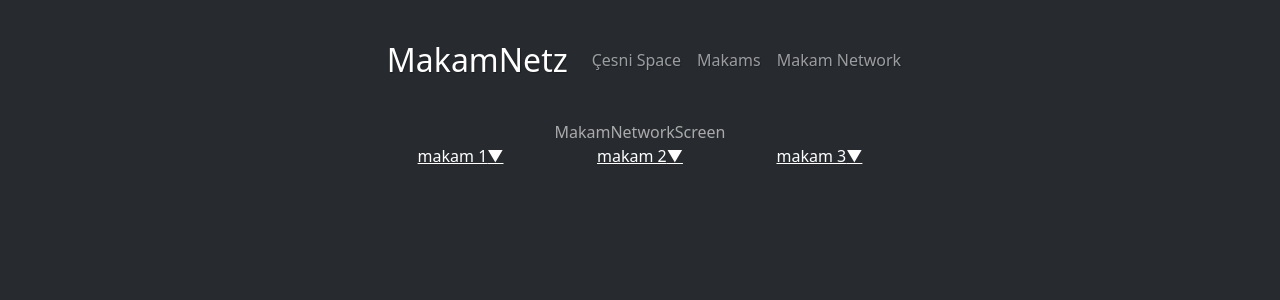
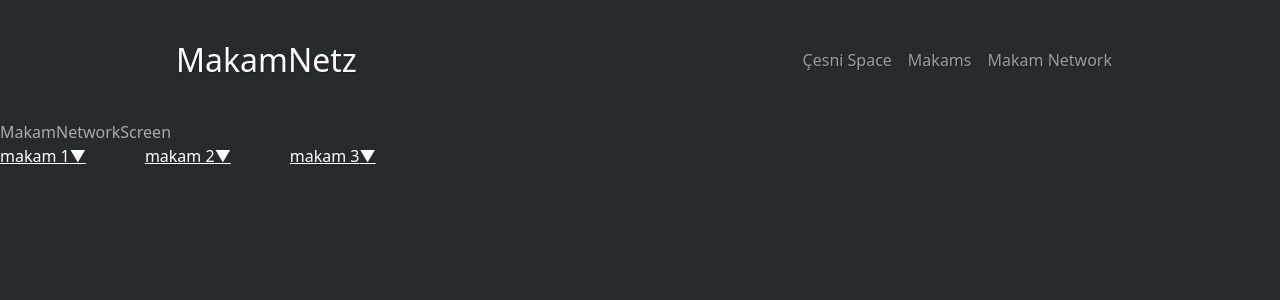
Before and after one commit to makamnetz/makamnetz, a React (Vite) app: page /makam_network in a window 1280 px wide. Shown: the top 300 px of the page. Built offline with nearby package versions, Linux system fonts and the light colour scheme.

Commit message:
set default reset

```diff
--- a/src/App.css
+++ b/src/App.css
@@ -1,9 +1,9 @@
-#root {
-  max-width: 1280px;
-  text-align: center;
-  height: 100vh;
-  margin: 0 auto;
-  display: flex;
-  flex-direction: column;
-  align-items: center;
+* {
+  margin: 0;
+  padding: 0;
+  box-sizing: border-box;
 }
+
+.container-fluid {
+  --bs-gutter-x: 0 !important;
+}
--- a/src/App.jsx
+++ b/src/App.jsx
@@ -20,7 +20,7 @@ function App() {
   return (
     <Router>
       <div className='App'>
-        <Container>
+        <Container fluid>
           <Routes>
             <Route
               path='/'
--- a/src/components/CesniNetwork3d.jsx
+++ b/src/components/CesniNetwork3d.jsx
@@ -1,6 +1,7 @@
 import SpriteText from 'three-spritetext'
 import { useRef, useCallback } from 'react'
 import { ForceGraph3D } from 'react-force-graph'
+import { Container } from 'react-bootstrap'
 
 export default function CesniNetwork3D({ nodes, links }) {
   const transformations = {
@@ -40,9 +41,11 @@ export default function CesniNetwork3D({ nodes, links }) {
   )
 
   return (
-    <div>
+    <Container fluid>
+      <div className='py-4 mx-auto text-center'>
         Çesni Evreni
         <ForceGraph3D
+          className='mx-auto'
           ref={fgRef}
           graphData={gData}
           linkWidth={0.1}
@@ -62,5 +65,6 @@ export default function CesniNetwork3D({ nodes, links }) {
           onNodeClick={handleClick}
         />
       </div>
+    </Container>
   )
 }
--- a/src/components/Navbar.jsx
+++ b/src/components/Navbar.jsx
@@ -5,8 +5,8 @@ import Navbar from 'react-bootstrap/Navbar'
 function AhenkNavbar() {
   return (
     <>
-      <Navbar className='w-100 border-0 py-4' bg='dark' variant='dark'>
-        <Container>
+      <Navbar className='w-75 mx-auto border-0 py-4' bg='dark' variant='dark'>
+        <Container fluid>
           <Navbar.Brand className='border-0 fs-2' href='/'>
             MakamNetz
           </Navbar.Brand>
--- a/src/screens/CesniNetworkScreen.jsx
+++ b/src/screens/CesniNetworkScreen.jsx
@@ -21,7 +21,7 @@ function CesniNetworkScreen({ routing, handleScreen, screen }) {
 
   return (
     <>
-      <Container  style={{ margin: 0 }}>
+      <Container fluid style={{ margin: 0 }}>
         <AhenkNavbar />
         <DimensionButtons handleScreen={handleScreen} />
         {screen === '2d' ? (
--- a/src/screens/MakamNetworkScreen.jsx
+++ b/src/screens/MakamNetworkScreen.jsx
@@ -9,7 +9,7 @@ function MakamNetworkScreen() {
     <>
       <AhenkNavbar />
       <div>MakamNetworkScreen</div>
-      <Container fluid='md'>
+      <Container fluid>
         <Row>
           <Col>
             <VerticalDropdown title={'makam 1'} />
--- a/src/screens/MakamScreen.jsx
+++ b/src/screens/MakamScreen.jsx
@@ -99,9 +99,9 @@ function MakamScreen({ routing, handleScreen, screen }) {
   return (
     <div>
       {allMakams.length > 0 && (
-        <Container>
+        <Container fluid>
           <AhenkNavbar />
-          <Row className='my-3 d-flex justify-content-between'>
+          <Row className='my-3 d-flex justify-content-end'>
             <Col lg={2}>
               <MakamDropdownMenu
                 makamList={allMakams}
```
Lines whose indentation alone changed are shown as unchanged.
